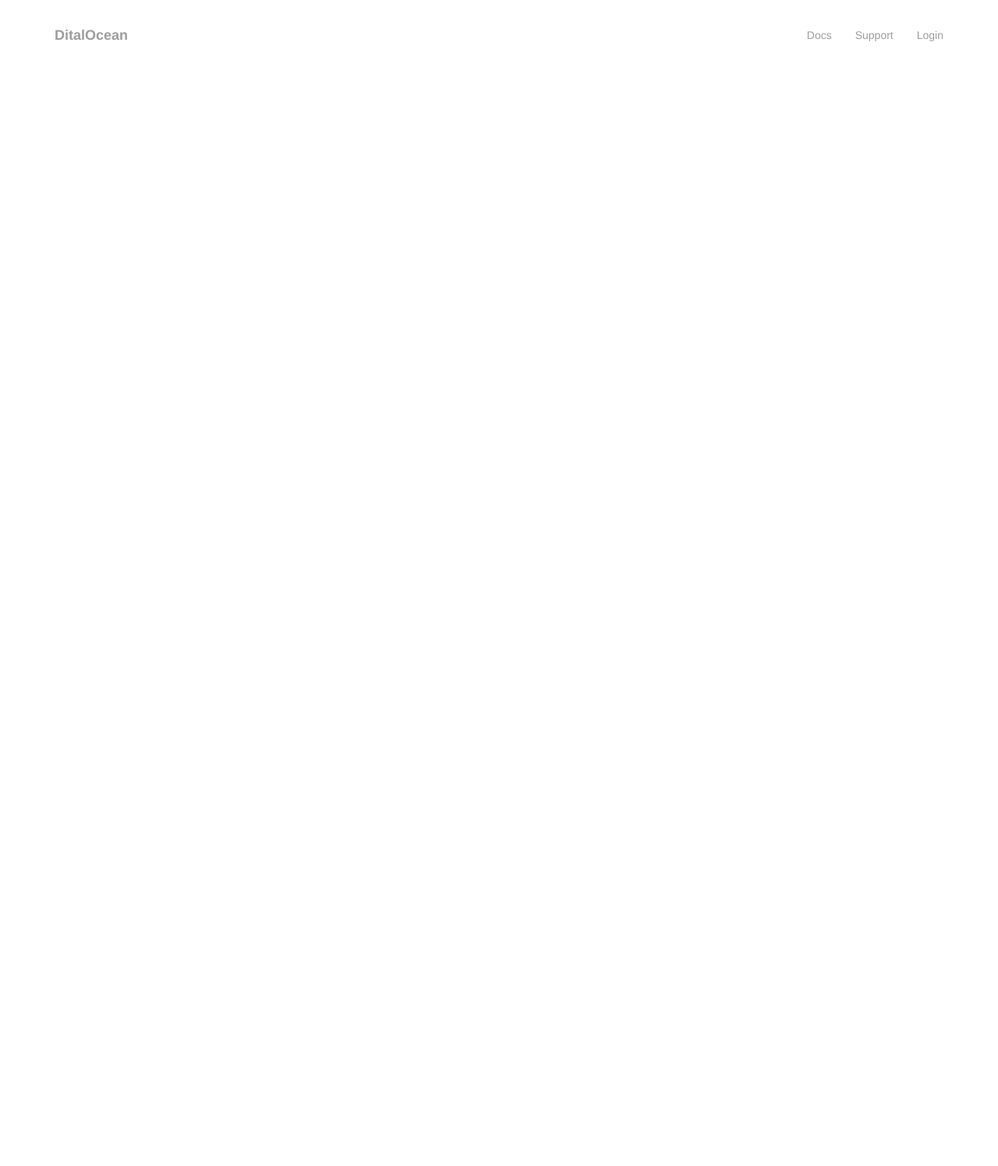
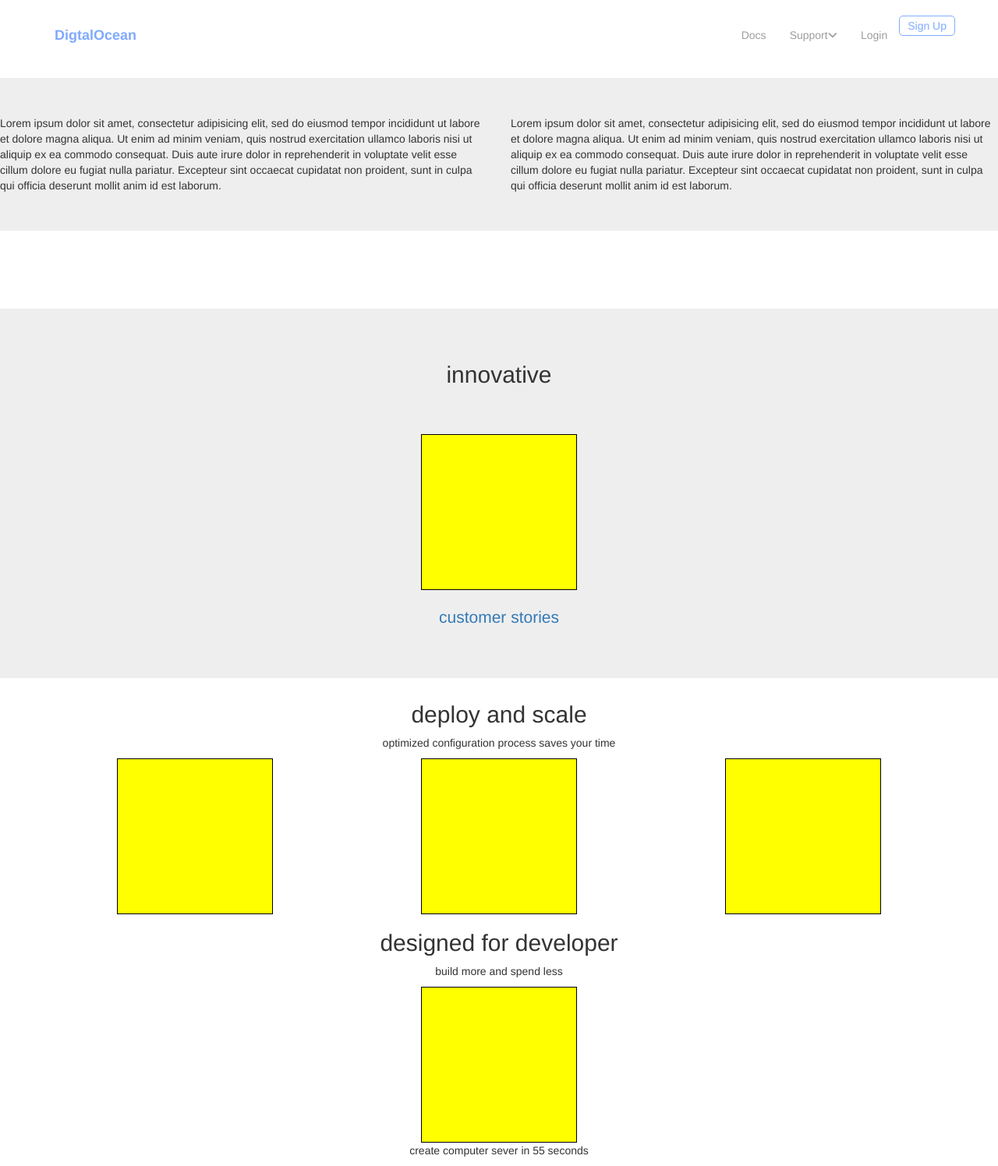
Before and after one commit to matteobuscicchio/html-css-digitalocean, a plain HTML site: page index.html in a window 1280 px wide. Shown: the whole page at 78% size. Before the commit the page ends 800 px from the top, so only its background shows below. Drawn offline with nearby package versions, Linux system fonts and the light colour scheme.

Commit message:
creazione prima struttura di base
va migliorata indentazione del html e vanno create classi css ad hoc.

```diff
--- a/assets/css/style.css
+++ b/assets/css/style.css
@@ -6,6 +6,8 @@
 
 /* debug */
 .debug{
+  margin: 0 auto;
+  width: 200px;
   height: 200px;
   background-color: yellow;
   border: 1px solid black;
@@ -44,6 +46,10 @@
 }
 /* /colori di background/ */
 
+.cl_w{
+  color: #80aaff !important;
+}
+
 /* margini e padding */
 .mrgn_tp_100{
   margin-top: 100px;
@@ -69,3 +75,17 @@
 }
 /* /margini e padding/ */
 /* /Utility/ */
+
+.inn{
+  padding-bottom: 50px;
+}
+
+#sign_up{
+  padding-left: 10px;
+  padding-right: 10px;
+  padding-top: 2px;
+  padding-bottom: 2px;
+  border: 1px solid #80aaff;
+  border-radius: 5px;
+  color: #80aaff !important;
+}
--- a/index.html
+++ b/index.html
@@ -37,27 +37,78 @@
               <span class="icon-bar"></span>
               <span class="icon-bar"></span>
             </button>
-            <a class="navbar-brand" href="#"><b>DitalOcean</b></a>
+            <a class="navbar-brand cl_w" href="#"><b>DigtalOcean</b></a>
           </div>
 
           <div class="navbar-collapse collapse">
             <ul class="nav navbar-nav navbar-right">
               <li><a class="" href="#">Docs</a></li>
-              <li><a class="" href="#">Support</a></li>
+              <li><a class="" href="#">Support<i class="fas fa-angle-down"></i></a></li>
               <li><a class="" href="#">Login</a></li>
+              <li><a id="sign_up" href="#">Sign Up</a></li>
             </ul>
           </div>
         </div>
       </nav>
 
       <!-- jumbotron -->
+      <div class="jumbotron mrgn_tp_100 top">
+        <div class="row">
+          <div class="col-sm-12 col-md-6">
+            Lorem ipsum dolor sit amet, consectetur adipisicing elit, sed do eiusmod tempor incididunt ut labore et dolore magna aliqua. Ut enim ad minim veniam, quis nostrud exercitation ullamco laboris nisi ut aliquip ex ea commodo consequat. Duis aute irure dolor in reprehenderit in voluptate velit esse cillum dolore eu fugiat nulla pariatur. Excepteur sint occaecat cupidatat non proident, sunt in culpa qui officia deserunt mollit anim id est laborum.
+          </div>
+          <div class="col-sm-12 col-md-6">
+            Lorem ipsum dolor sit amet, consectetur adipisicing elit, sed do eiusmod tempor incididunt ut labore et dolore magna aliqua. Ut enim ad minim veniam, quis nostrud exercitation ullamco laboris nisi ut aliquip ex ea commodo consequat. Duis aute irure dolor in reprehenderit in voluptate velit esse cillum dolore eu fugiat nulla pariatur. Excepteur sint occaecat cupidatat non proident, sunt in culpa qui officia deserunt mollit anim id est laborum.
+          </div>
+        </div>
+        </div>
+        <div class="jumbotron mrgn_tp_100 bottom">
+          <div class="row">
+            <h2 class="text-center inn">innovative</h2>
+            <div class="debug"></div>
+            <p class="text-center mrgn_tp_20 mrgn_btm_20"><a href="#">customer stories</a></p>
+          </div>
+          </div>
       <!-- /jumbotron/ -->
     </header>
     <!-- /HEADER/ -->
 
 
     <!-- MAIN -->
-    <main id="main_side"></main>
+    <main id="main_side">
+      <div class="deploy">
+        <h2 class="text-center">deploy and scale</h2>
+        <p class="text-center">optimized configuration process saves your time</p>
+      </div>
+      <div class="container">
+        <div class="row">
+          <div class="col-sm-4">
+            <div class="debug"></div>
+          </div>
+          <div class="col-sm-4">
+            <div class="debug"></div>
+          </div>
+          <div class="col-sm-4">
+            <div class="debug"></div>
+          </div>
+        </div>
+      </div>
+
+      <div class="carosell">
+        <div class="deploy">
+          <h2 class="text-center">designed for developer</h2>
+          <p class="text-center">build more and spend less</p>
+        </div>
+        <div class="container">
+          <div class="row">
+            <div class="col-sm-12">
+              <div class="debug"></div>
+            </div>
+            <p class="text-center">create computer sever in 55 seconds</p>
+          </div>
+        </div>
+      </div>
+    </main>
     <!-- \MAIN\ -->
 
 
```
